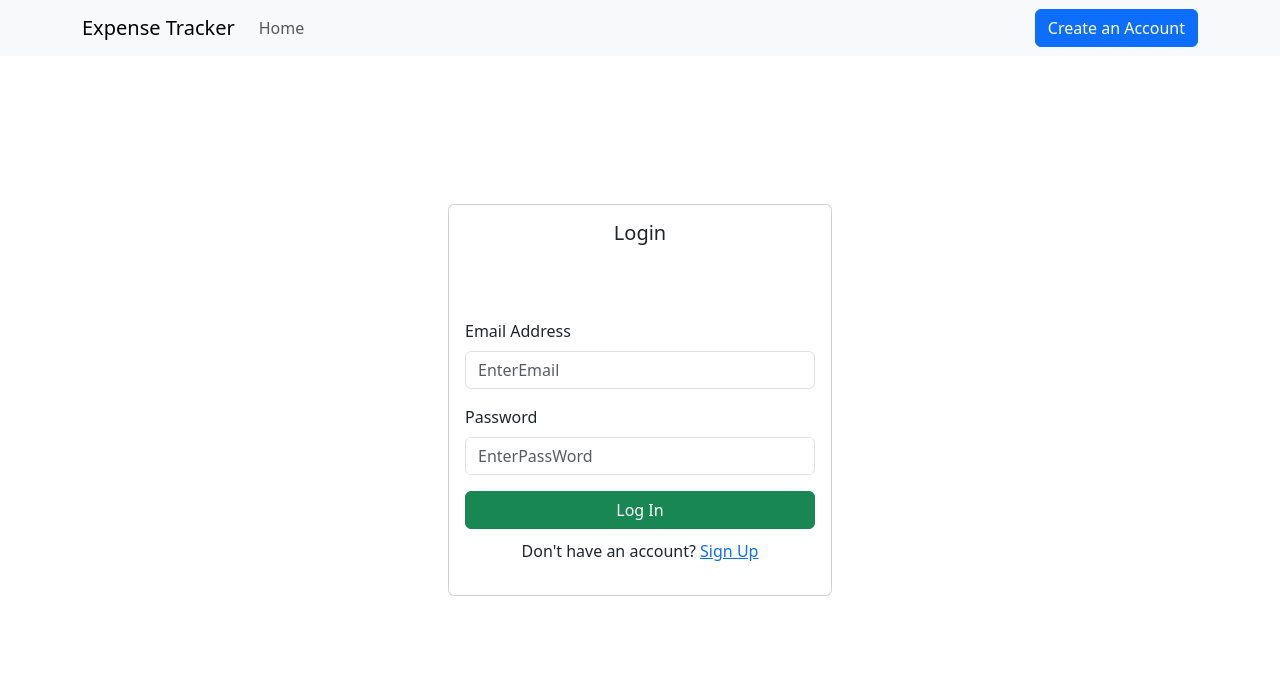
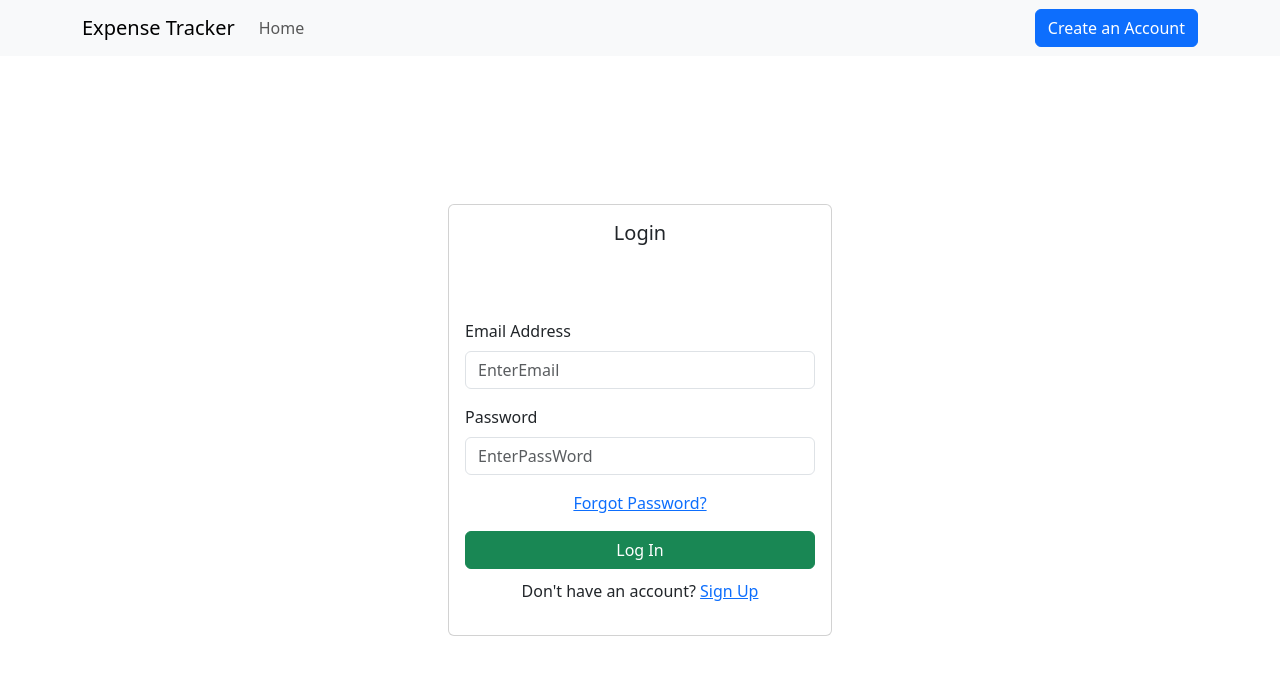
Before and after one commit to akverma2496/sharpener, a React (Vite) app in the folder react/expense-app/: page / in a window 1280 px wide. Shown: the top 674 px of the page. Built offline with nearby package versions, Linux system fonts and the light colour scheme.

Commit message:
forgot-pass-done

```diff
--- a/react/expense-app/src/pages/Login.jsx
+++ b/react/expense-app/src/pages/Login.jsx
@@ -18,6 +18,40 @@ const Login = () => {
     variant: "",
     message: ""
   })
+
+  const forgotPasswordHandler = async () => {
+    try{
+      const response = await fetch(`https://identitytoolkit.googleapis.com/v1/accounts:sendOobCode?key=${apiKey}`,{
+      method : "POST",
+      body: JSON.stringify({
+        requestType: "PASSWORD_RESET",
+        email: email
+      })
+    })
+
+    if(!response.ok){
+      const {error} = await response.json()
+      console.log(error)
+      throw error;
+    }
+    else{
+      setAlert({ variant: "success", message: "Please check your email" })
+      setTimeout(() => {
+        setAlert({variant: "",message: ""})
+      },2000)
+    }
+    }
+    catch(err){
+      setAlert({
+        variant: "danger",
+        message: err.message
+      })
+      setTimeout(() => {
+        setAlert({variant: "",message: ""})
+      },2000)
+    }
+
+  }
 
   const handleLogin = async (e) => {
     e.preventDefault();
@@ -70,6 +104,8 @@ const Login = () => {
             <FormItem id={"loginEmail"} label={"Email Address"} type={"email"} placeholder={"EnterEmail"} value={email} onChange={(e) => setEmail(e.target.value)} />
             <FormItem id={"loginPassword"} label={"Password"} type={"password"} placeholder={"EnterPassWord"} value={password} onChange={(e) => setPassword(e.target.value)} />
 
+          <p style={{textAlign: "center", marginTop: "10px"}}onClick={forgotPasswordHandler}><Link>Forgot Password?</Link></p>
+
             <Button variant="success" type="submit" className="w-100">
               Log In
             </Button>
```
